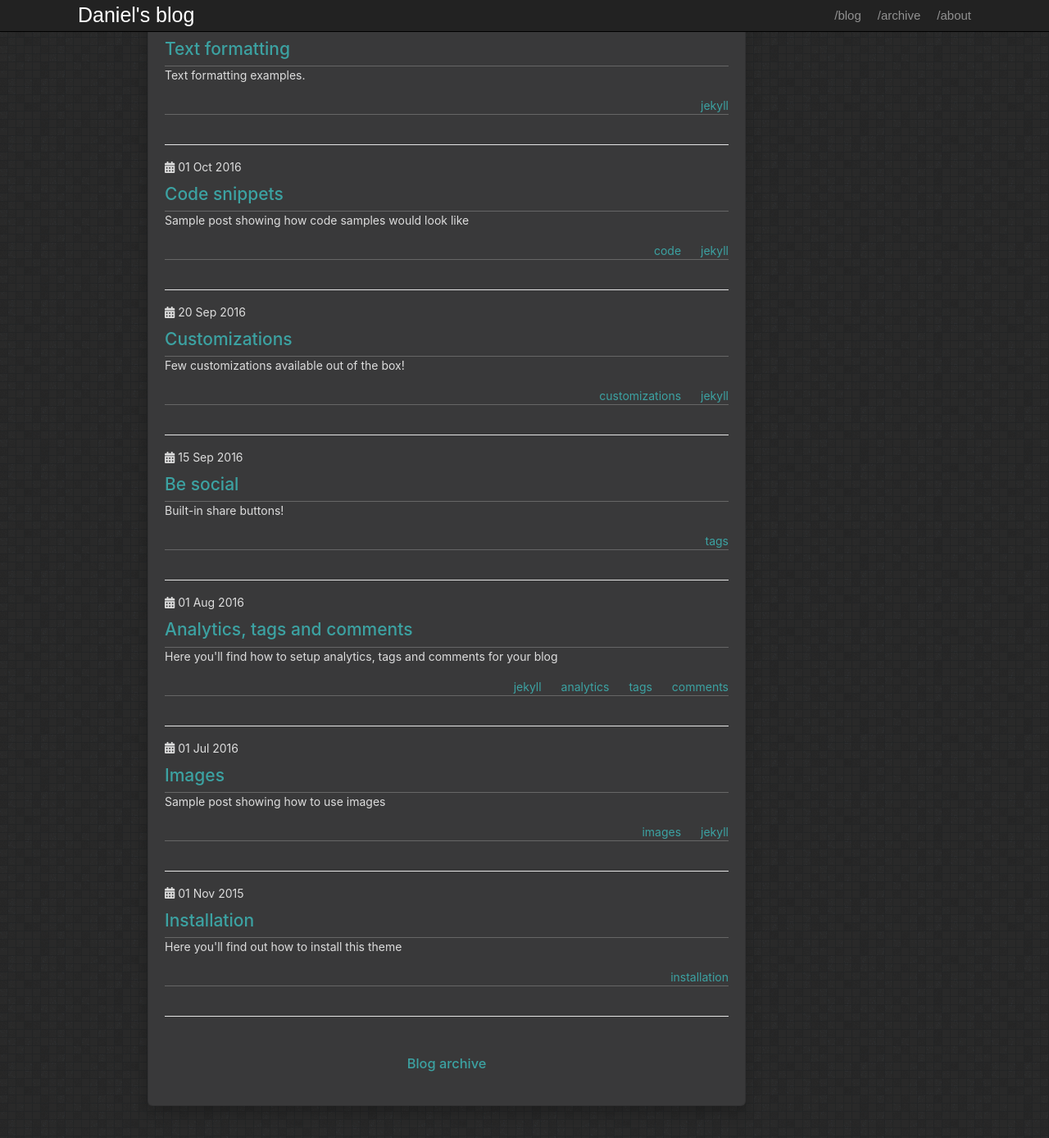
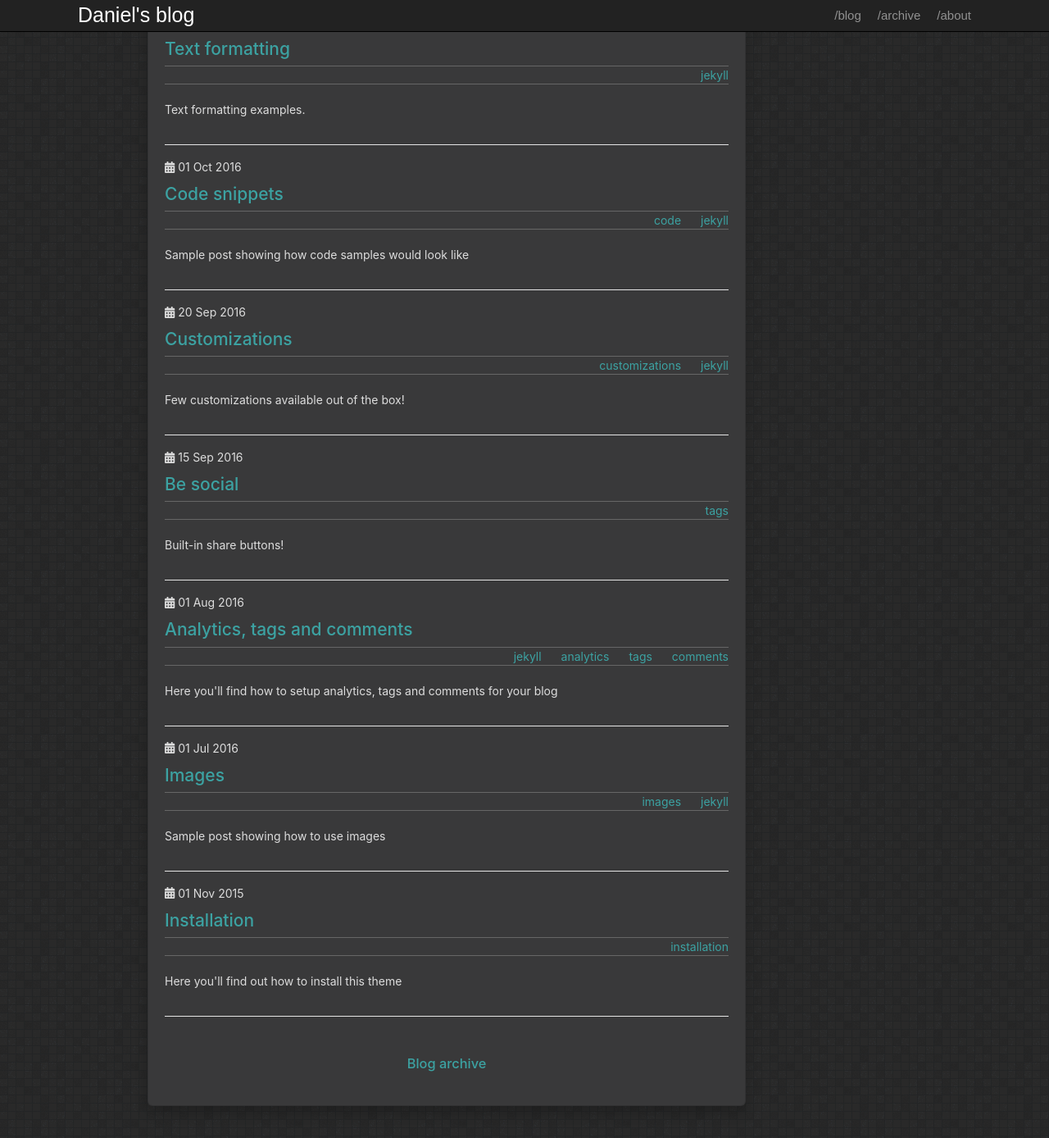
Before and after one commit to danieldavidson/danieldavidson.github.io, a Jekyll site: the page built from index.html, in a window 1280 px wide and 1400 px high, scrolled down 575 px. Shown: the top 1388 px of the window at 82% size. Built offline with Jekyll 4.4.1, drawn with Linux system fonts in a browser that asks for light colours.

Commit message:
Update home.html

```diff
--- a/_layouts/home.html
+++ b/_layouts/home.html
@@ -14,18 +14,17 @@ layout: page
 </h2>
 
 <div class="post-meta">
-    <div class="post-descr">
-        <p>
-            {{ post.description }}
-        </p>
-    </div>
     <ul>
         {% for tag in post.tags %}
         <li><a href="{{'/tag/' | append: tag | relative_url }}">{{ tag }}</a></li>
         {% endfor %}
     </ul>
 </div>
-
+<div class="post-descr">
+    <p>
+        {{ post.description }}
+    </p>
+</div>
 <hr style="background-color: white">
 {% endfor %}
 
```
